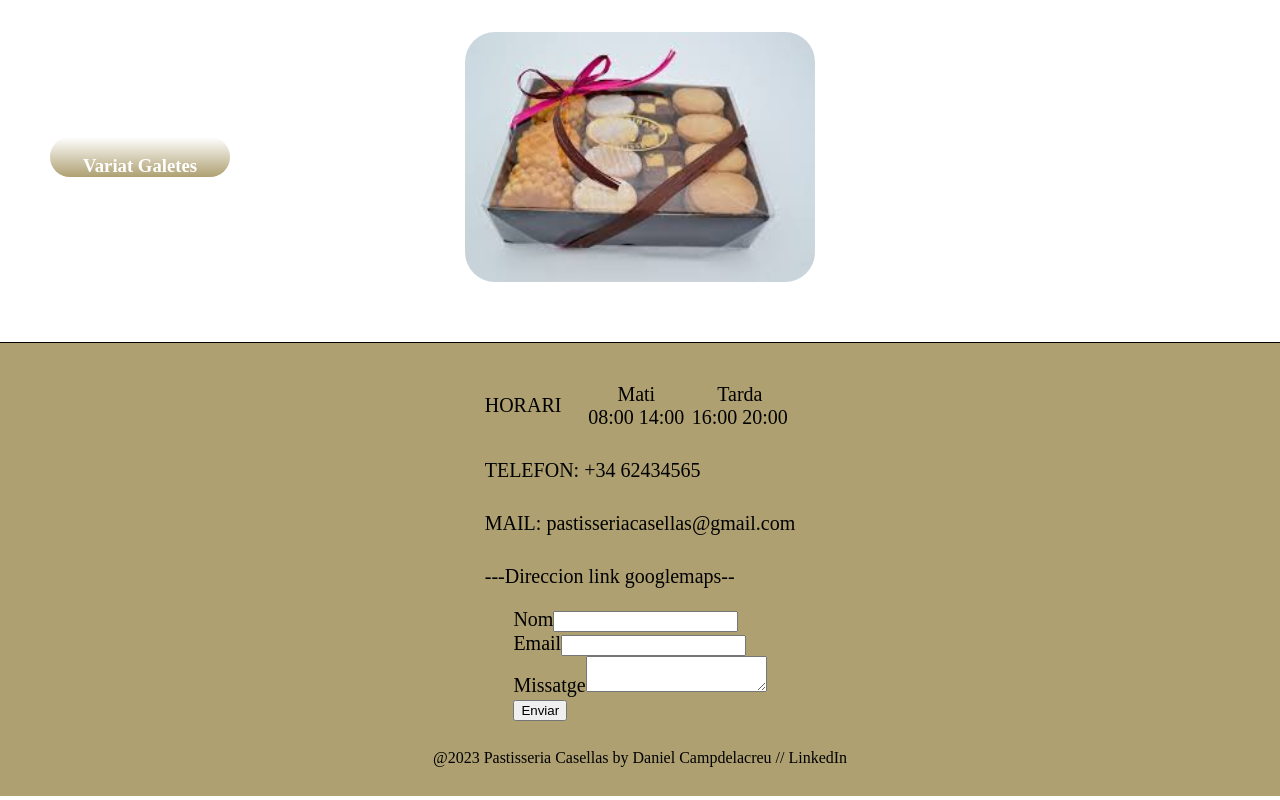
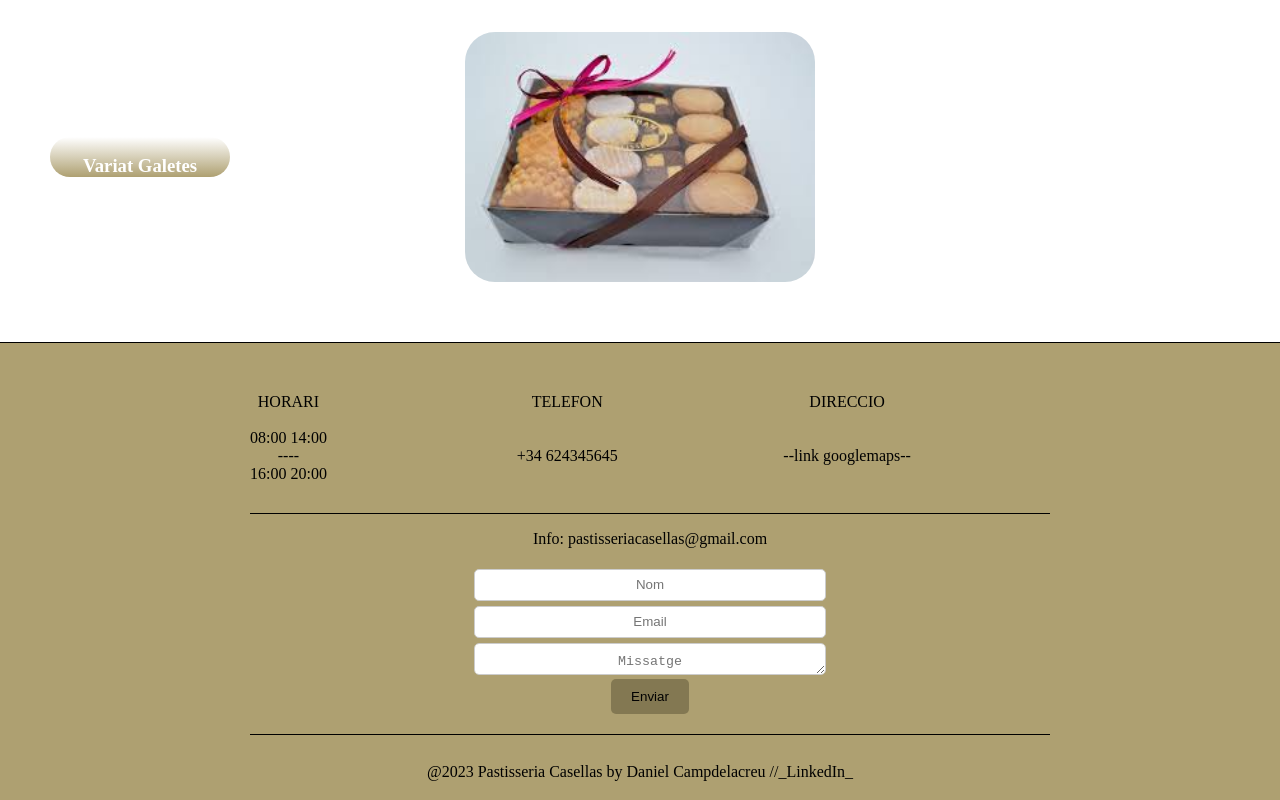
Before and after one commit to danicampdelacreu/pasteleria-casellas_react.js, a React (Create React App) app: page /repost in a window 1280 px wide. Shown: the part 4869-5669 px from the top of the page. Built offline with nearby package versions, Linux system fonts and the light colour scheme.

Commit message:
Css footer

```diff
--- a/src/components/footer/Footer.css
+++ b/src/components/footer/Footer.css
@@ -1,17 +1,45 @@
-/* NuevoFooter.css */
+
 
 .footerGeneral {
-    font-size: 20px;
-    background-color:#aea071;
+    font-size: 16px;
+    background-color: #aea071;
+    display: flex;
+    flex-direction: column; /* Cambiamos a flex-direction: column para apilar verticalmente los elementos */
+    justify-content: center;
+    align-items: center;
+    padding: 20px;
+    color: black;
+    border-top: solid black 1px;
+}
+
+.footerContent {
+    width: 100%;
+    max-width: 800px;
+    margin: 0 auto;
+}
+
+.footerContacto {
+    width: 100%;
+    display: flex; /* Aplicamos flexbox a footerContacto */
+    justify-content: space-around; /* Distribuye los elementos horizontalmente */
+    align-items: flex-start;
+    background-color: #aea071;
+    color: black;
+    margin: 10px;
+    text-align: center;
+}
+
+.footerMensaje{
+    width: 100%; /* Establece el ancho al 100% para que se expandan horizontalmente */
     display: flex;
     flex-direction: column;
     justify-content: center;
     align-items: center;
-    padding: 20px;
+    background-color: #aea071;
     color: black;
-    border-top:solid black  1px;
+    margin: 10px;
+    text-align: center;
 }
-
 
 
 .footerContacto p,
@@ -31,6 +59,56 @@
     text-align: center;
 }
 
+.footerMensaje {
+    width: 100%;
+    display: flex;
+    flex-direction: column;
+    justify-content: center;
+    align-items: center;
+    background-color: #aea071;
+    color: black;
+    margin: 10px;
+    text-align: center;
+    border-top: 1px solid black;
+    border-bottom: 1px solid black;
+}
+
+
+
+input[type="text"],
+input[type="email"],
+textarea {
+    height: 10px;
+    width: 330px;
+    padding: 10px;
+    text-align: center;
+    border: 1px solid #ccc;
+    border-radius: 5px; /* Hace que los inputs sean redondeados */
+    margin-top: 5px; /* Aumenta el espacio entre inputs */
+}
+
+textarea {
+    height: 10px; /* Hace que el textarea sea más grande */
+}
+
+.contacto-submit {
+    text-align: center;
+}
+
+/* Estilos para el botón */
+input[type="submit"] {
+    padding: 10px 20px;
+    background-color:  #837852; /* Color de fondo naranja (puedes cambiarlo) */
+    color: black;
+    border: none;
+    border-radius: 5px;
+    cursor: pointer;
+    margin-bottom: 20px;
+}
+
+/* Puedes personalizar aún más los estilos según tus preferencias */
+
+
 .footerLinkedin  {
     font-size: 16px;
     width: 100%;
@@ -40,11 +118,7 @@
     align-items: center;
     text-align: center;
     margin-top: 20px;
-    /* Agregamos margen superior para separarlo de los anteriores */
     background-color: #aea071;
-    /* Fondo blanco */
-    padding: 10px;
-    /* Espaciado interno */
     color: black;
 
 }
@@ -52,3 +126,7 @@
     color: black;
     text-decoration: none;
 }
+.footerLinkedin a:hover {
+    color: white;
+    text-decoration: none;
+}
--- a/src/components/footer/Footer.jsx
+++ b/src/components/footer/Footer.jsx
@@ -37,44 +37,41 @@ export default function Footer() {
 
     return (
         <div className='footerGeneral'>
+            <div className='footerContent'>
                 <div className='footerContacto'>
                     <div className='footerHorario'>
-                    <p>HORARI</p>
-                    <p>Mati <br /> 08:00 14:00</p>
-                    <p>Tarda <br /> 16:00  20:00</p>
+                        <p>HORARI <br /><br />08:00 14:00<br />
+                            ---- <br /> 16:00  20:00</p>
                     </div>
                     <div className='footerTelefon'>
-                    <p>TELEFON: +34 62434565</p>
+                        <p>TELEFON<br /> <br/> <br />  +34 624345645</p>
                     </div>
-                <div className='footerCorreo'>
 
-                    <p>MAIL: pastisseriacasellas@gmail.com</p>
-                </div>
                     <div className='footerDireccio'>
 
-                    <p>---Direccion link googlemaps--</p>
+                        <p>DIRECCIO <br /> <br/> <br />--link googlemaps--</p>
                     </div>
 
                 </div>
 
                 <div className="footerMensaje">
+                    <p> Info: pastisseriacasellas@gmail.com</p>
                     <form ref={form} onSubmit={sendEmail}>
                         <div className="contacto-name">
-                        <label>Nom</label>
-                        <input type="text" name="user_name" />
+                            <input type="text" name="user_name" placeholder='Nom' />
                         </div>
                         <div className="contacto-email">
-                        <label>Email</label>
-                        <input type="email" name="user_email" />
+
+                            <input type="email" name="user_email" placeholder='Email' />
                         </div>
                         <div className="contacto-message">
-                        <label>Missatge</label>
-                        <textarea name="message" />
+                            <textarea name="message" placeholder='Missatge'/>
                         </div>
                         <div className="contacto-submit">
                             <input type="submit" value="Enviar" />
                         </div>
                     </form>
+                </div>
             </div>
 
             <div className='footerLinkDani'>
@@ -82,10 +79,10 @@ export default function Footer() {
                 <div className='footerLinkedin'>
 
                     <p>
-                        @2023 Pastisseria Casellas by Daniel Campdelacreu /
+                        @2023 Pastisseria Casellas by Daniel Campdelacreu //
                         <a href=
                             "https://linkedin.com/in/danicampdelacreu-developer">
-                         / LinkedIn
+                            _LinkedIn_
                         </a>
                     </p>
 
```
Lines whose indentation alone changed are shown as unchanged.
